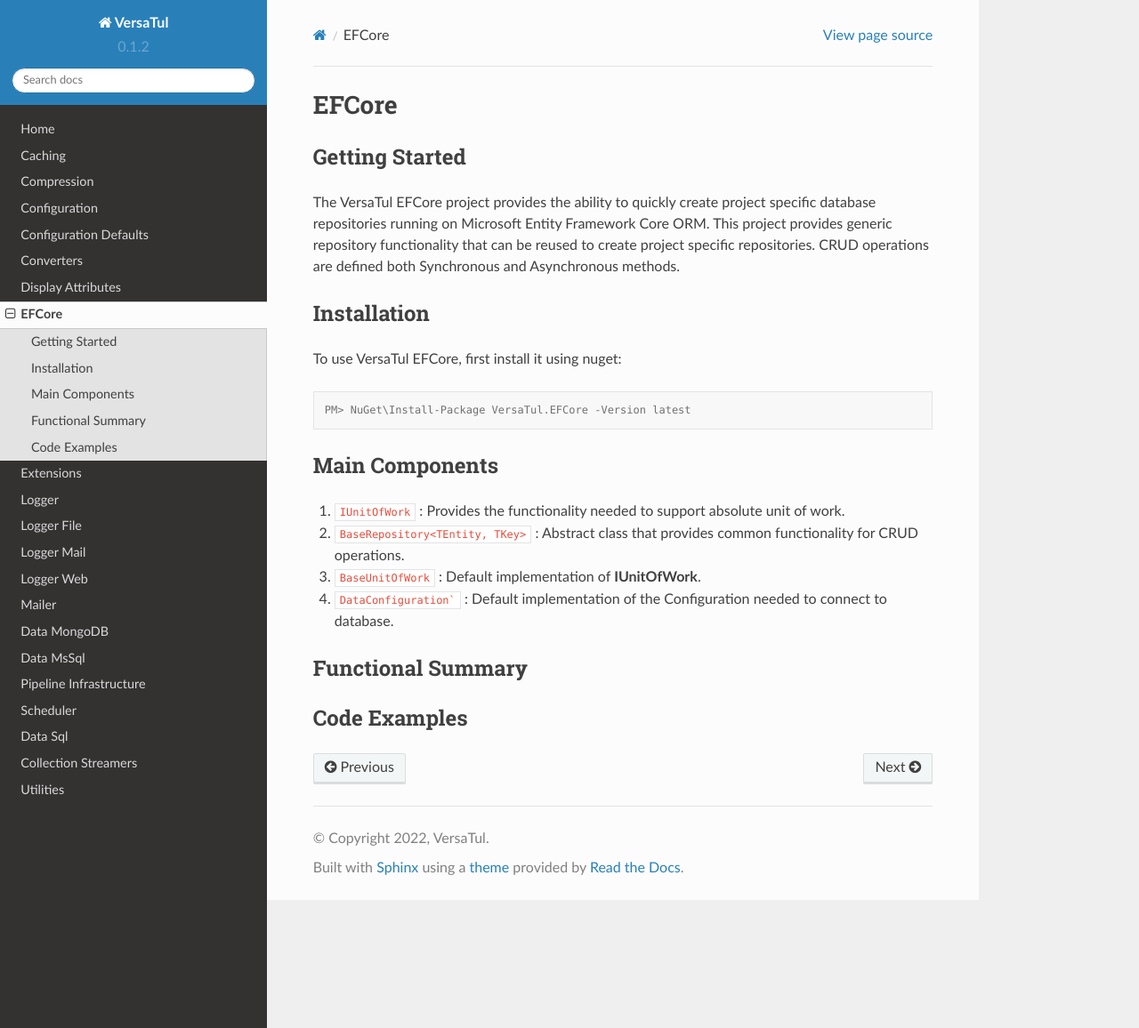
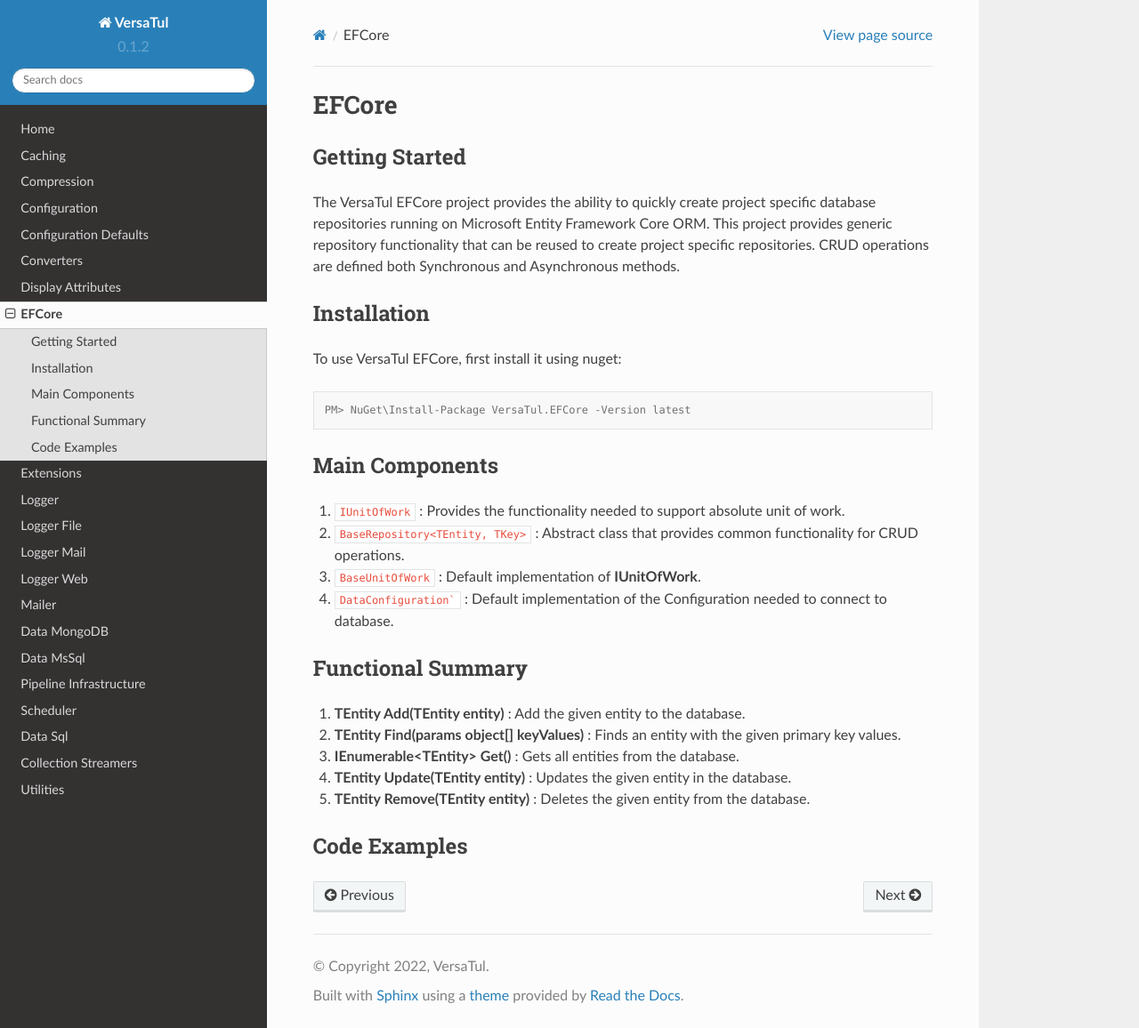
Before and after one commit to BjornWilliams/DocsVersaTul, a Sphinx documentation site: the page built from docs/source/efcore.rst, in a window 1280 px wide and 1156 px high. Shown: the whole window at 89% size. Built offline with Sphinx 7.4.7 and the Read the Docs theme 2.0.0, drawn with Linux system fonts in a browser that asks for light colours.

Commit message:
Update efcore.rst
Added functionality specs

```diff
--- a/docs/source/efcore.rst
+++ b/docs/source/efcore.rst
@@ -26,6 +26,11 @@
 
 Functional Summary
 ------------------
+#. **TEntity Add(TEntity entity)** : Add the given entity to the database.
+#. **TEntity Find(params object[] keyValues)** : Finds an entity with the given primary key values.
+#. **IEnumerable<TEntity> Get()** : Gets all entities from the database.
+#. **TEntity Update(TEntity entity)** : Updates the given entity in the database.
+#. **TEntity Remove(TEntity entity)** : Deletes the given entity from the database.
 
 Code Examples
 -------------
```
